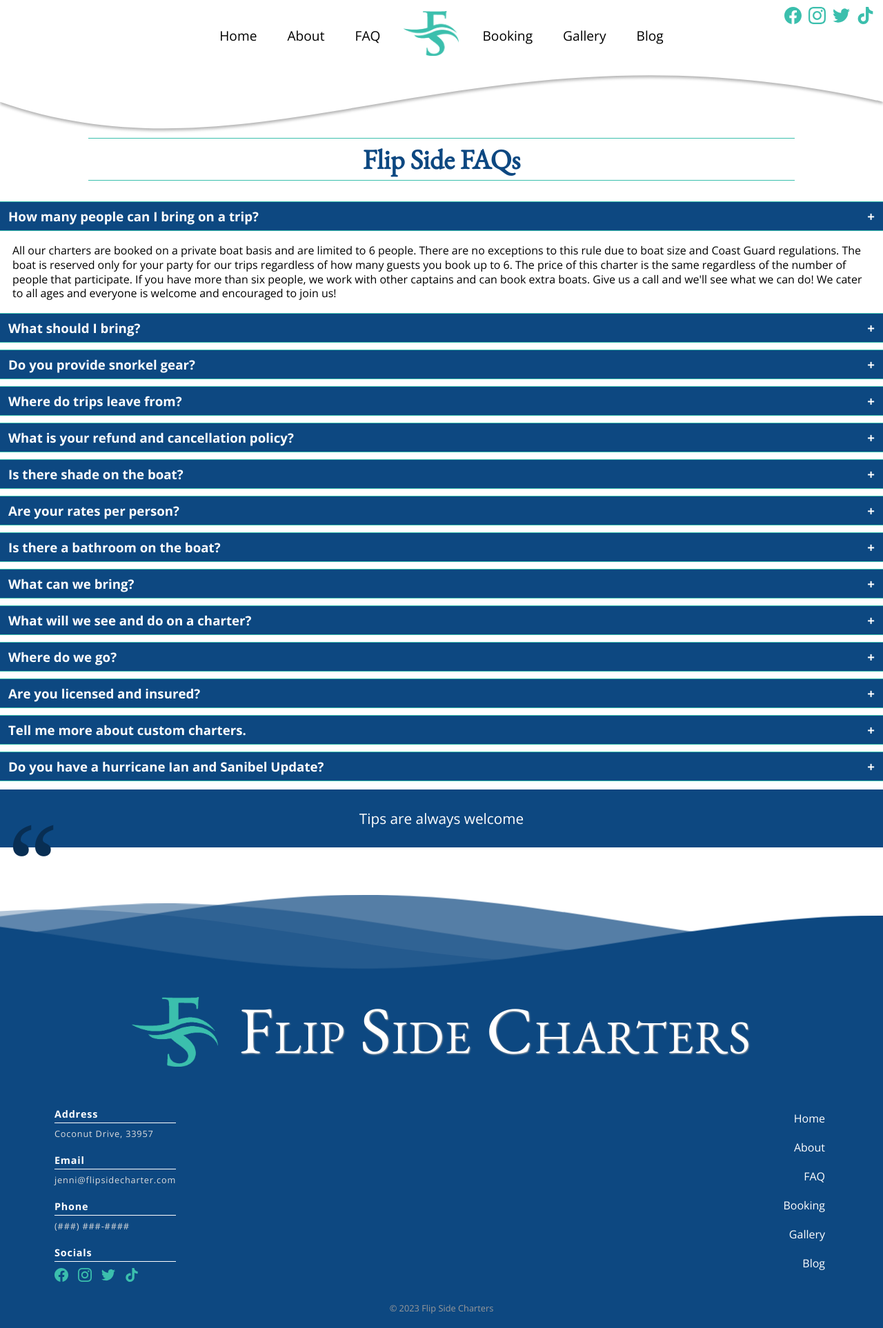
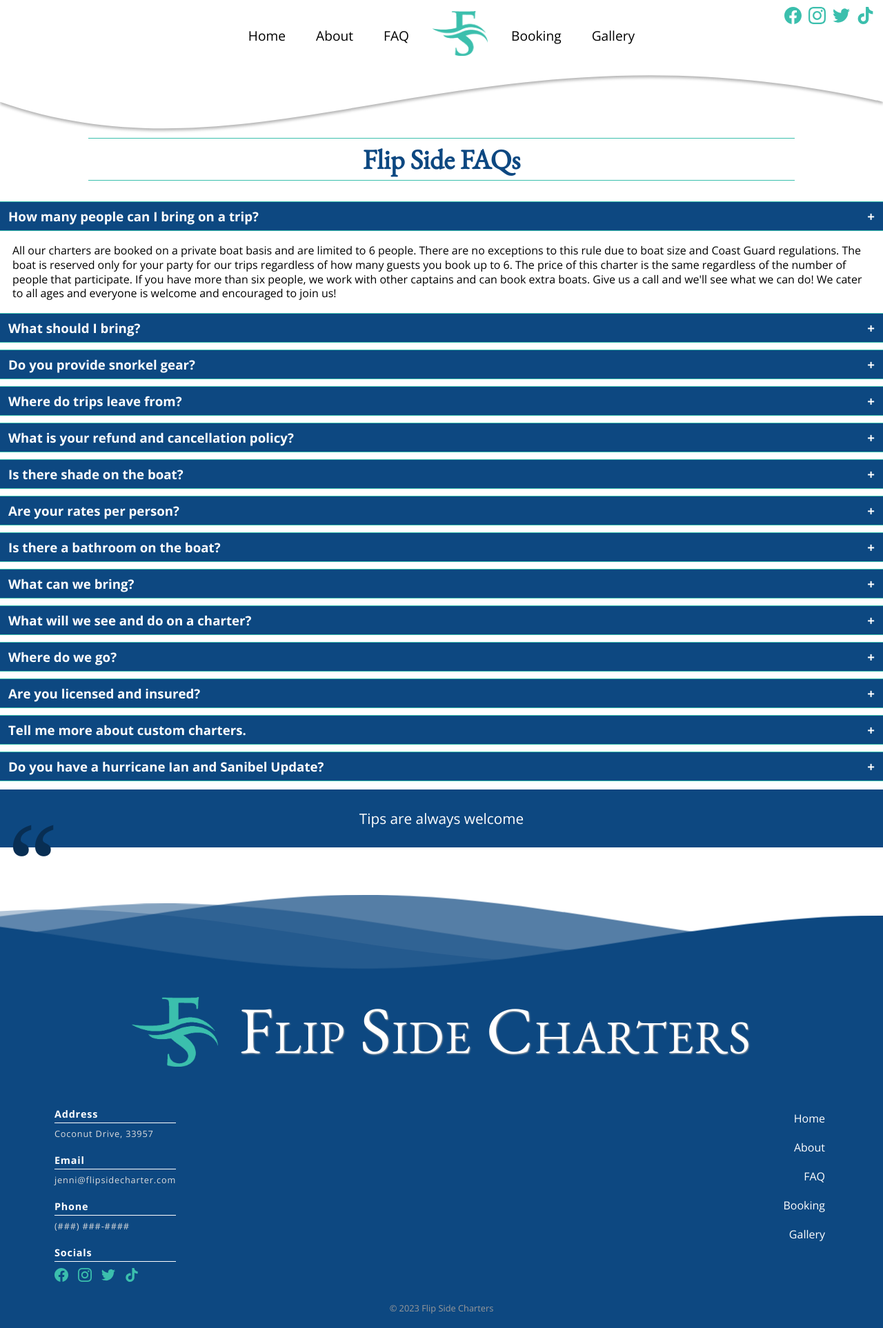
Before and after one commit to Mr-Funderburk/FlipSideCharter, a plain HTML site: page faq.html in a window 1280 px wide. Shown: the whole page at 69% size. Drawn offline with nearby package versions, Linux system fonts and the light colour scheme; a web font is replaced by a local one.

Commit message:
Removed link to blog

```diff
--- a/faq.html
+++ b/faq.html
@@ -43,7 +43,7 @@
                     <li><img src="img/FlipSide-Charters-Logo.png" alt="Flip Side Eco Charters Logo" title="Flip Side Charters"></li>
                     <li><a href="booking.html">Booking</a></li>
                     <li><a href="gallery.html">Gallery</a></li>
-                    <li><a href="blog.html">Blog</a></li>
+                    <!--li><a href="blog.html">Blog</a></li-->
                 </ul>
             </nav>
 
@@ -266,7 +266,7 @@
                     <li><a href="faq.html">FAQ</a></li>
                     <li><a href="booking.html">Booking</a></li>
                     <li><a href="gallery.html">Gallery</a></li>
-                    <li><a href="blog.html">Blog</a></li>
+                    <!--li><a href="blog.html">Blog</a></li-->
                 </ul>
             </div>
 
```
Also changed, not shown: about.html (+3 -3 lines), booking.html (+2 -2 lines), gallery.html (+2 -2 lines), index.html (+5 -3 lines).
